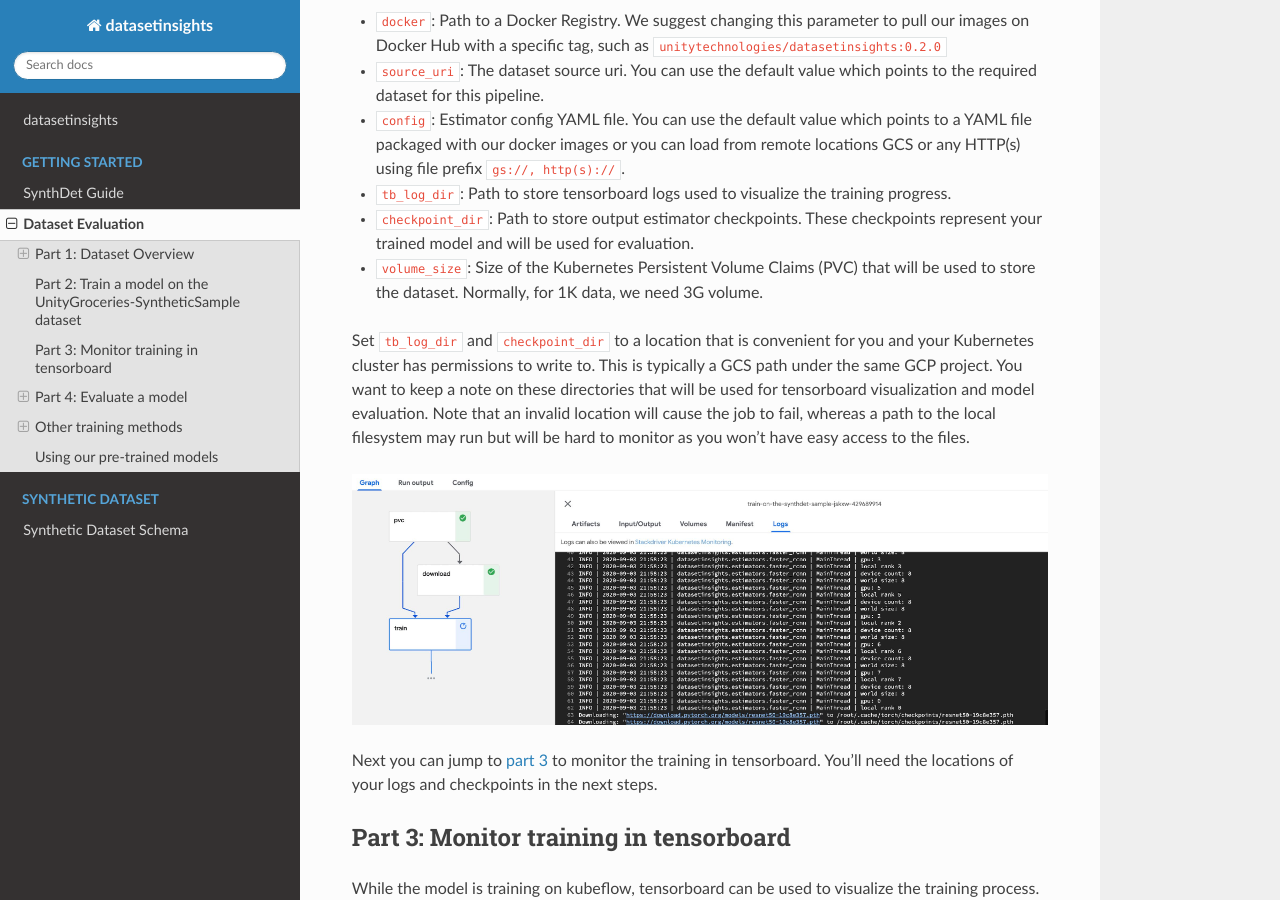
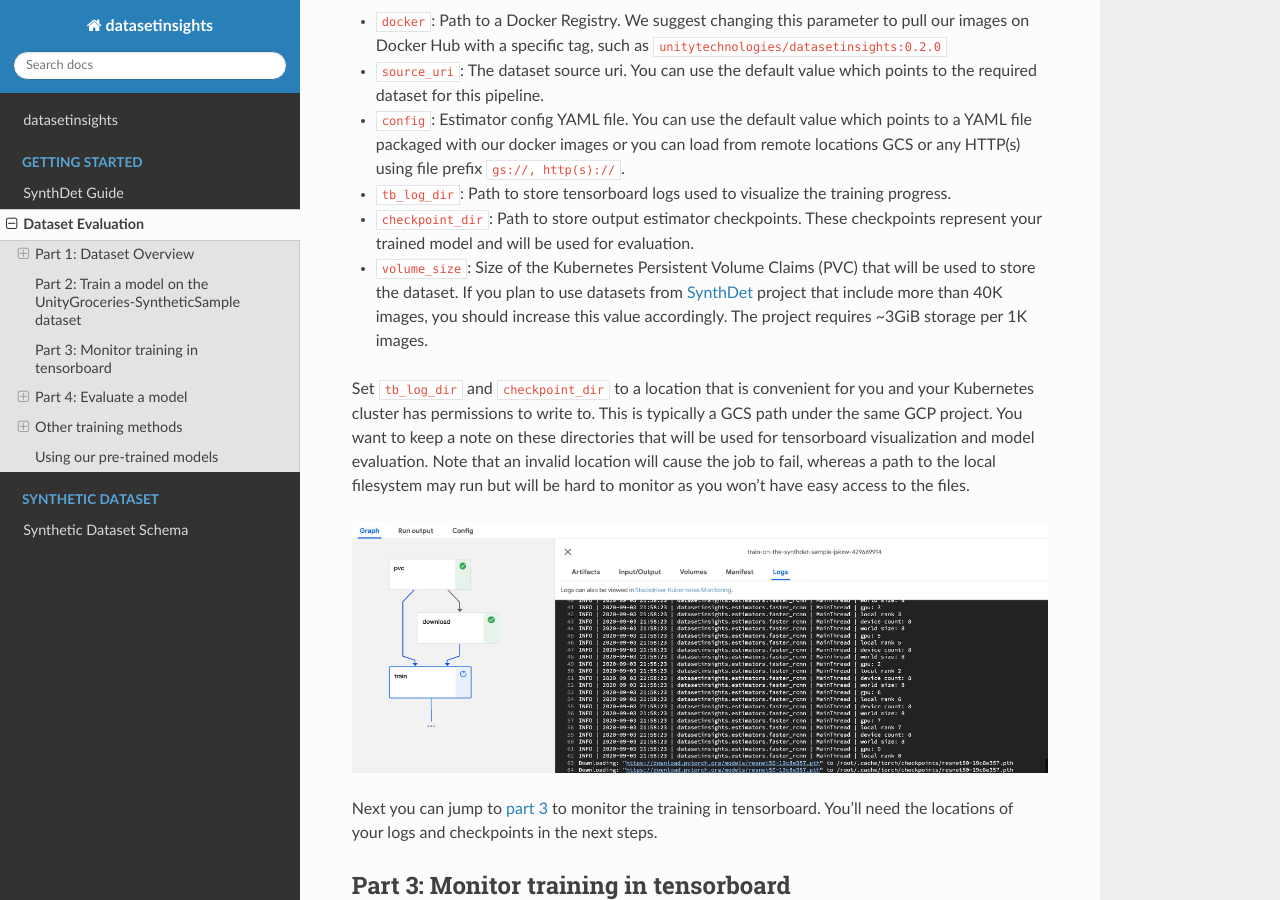
Before and after one commit to Unity-Technologies/datasetinsights, a Sphinx documentation site: the page built from docs/source/Evaluation_Tutorial.md, in a window 1280 px wide and 900 px high, scrolled down 3723 px. Built offline with Sphinx 7.4.7 and the Read the Docs theme 2.0.0, drawn with Linux system fonts in a browser that asks for light colours.

Commit message:
rewrite volume requirements

```diff
--- a/docs/source/Evaluation_Tutorial.md
+++ b/docs/source/Evaluation_Tutorial.md
@@ -46,7 +46,7 @@ You have to specify run parameters required by this pipeline:
 - `config`: Estimator config YAML file. You can use the default value which points to a YAML file packaged with our docker images or you can load from remote locations GCS or any HTTP(s) using file prefix `gs://, http(s)://`.
 - `tb_log_dir`: Path to store tensorboard logs used to visualize the training progress.
 - `checkpoint_dir`: Path to store output estimator checkpoints. These checkpoints represent your trained model and will be used for evaluation.
-- `volume_size`: Size of the Kubernetes Persistent Volume Claims (PVC) that will be used to store the dataset. Normally, for 1K data, we need 3G volume.
+- `volume_size`: Size of the Kubernetes Persistent Volume Claims (PVC) that will be used to store the dataset. If you plan to use datasets from [SynthDet](https://github.com/Unity-Technologies/SynthDet) project that include more than 40K images, you should increase this value accordingly. The project requires ~3GiB storage per 1K images.
 
 Set `tb_log_dir` and `checkpoint_dir` to a location that is convenient for you and your Kubernetes cluster has permissions to write to. This is typically a GCS path under the same GCP project. You want to keep a note on these directories that will be used for tensorboard visualization and model evaluation. Note that an invalid location will cause the job to fail, whereas a path to the local filesystem may run but will be hard to monitor as you won't have easy access to the files.
 
```
Also changed, not shown: 1 other file.
